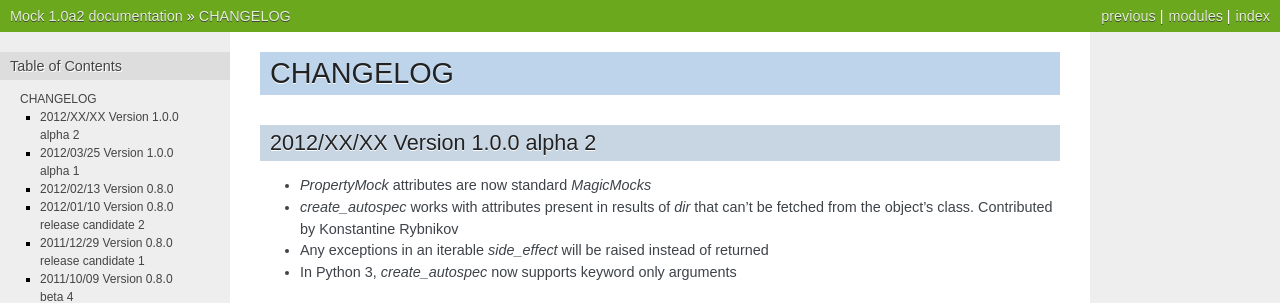
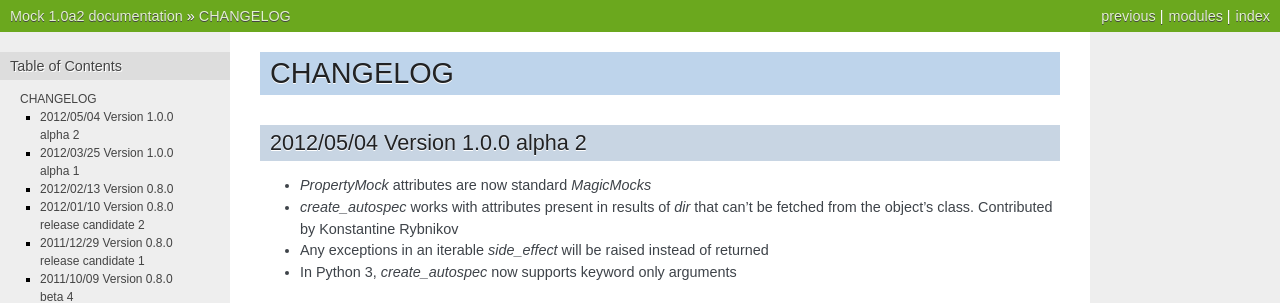
Before and after one commit to testing-cabal/mock, a Sphinx documentation site: the page built from docs/changelog.txt, in a window 1280 px wide and 900 px high. Shown: the top 303 px of the window. Built offline with Sphinx 7.4.7, drawn with Linux system fonts in a browser that asks for light colours.

Commit message:
Minor doc changes for new alpha release

```diff
--- a/docs/changelog.txt
+++ b/docs/changelog.txt
@@ -5,7 +5,7 @@ CHANGELOG
 =========
 
 
-2012/XX/XX Version 1.0.0 alpha 2
+2012/05/04 Version 1.0.0 alpha 2
 --------------------------------
 
 * `PropertyMock` attributes are now standard `MagicMocks`
--- a/docs/index.txt
+++ b/docs/index.txt
@@ -11,7 +11,7 @@
 :Homepage: `Mock Homepage`_
 :Download: `Mock on PyPI`_
 :Documentation: `PDF Documentation
- <http://www.voidspace.org.uk/downloads/mock-1.0.0a1.pdf>`_
+ <http://www.voidspace.org.uk/downloads/mock-1.0a2.pdf>`_
 :License: `BSD License`_
 :Support: `Mailing list (testing-in-python@lists.idyll.org)
  <http://lists.idyll.org/listinfo/testing-in-python>`_
@@ -102,7 +102,7 @@ then please contact us.
 
 * `mock on PyPI <http://pypi.python.org/pypi/mock>`_
 * `mock documentation as PDF
-  <http://www.voidspace.org.uk/downloads/mock-0.8.0.pdf>`_
+  <http://www.voidspace.org.uk/downloads/mock-1.0a2.pdf>`_
 * `Google Code Home & Mercurial Repository <http://code.google.com/p/mock/>`_
 
 .. index:: repository
```
Also changed, not shown: other parts of docs/index.txt (+1 -0 lines).
